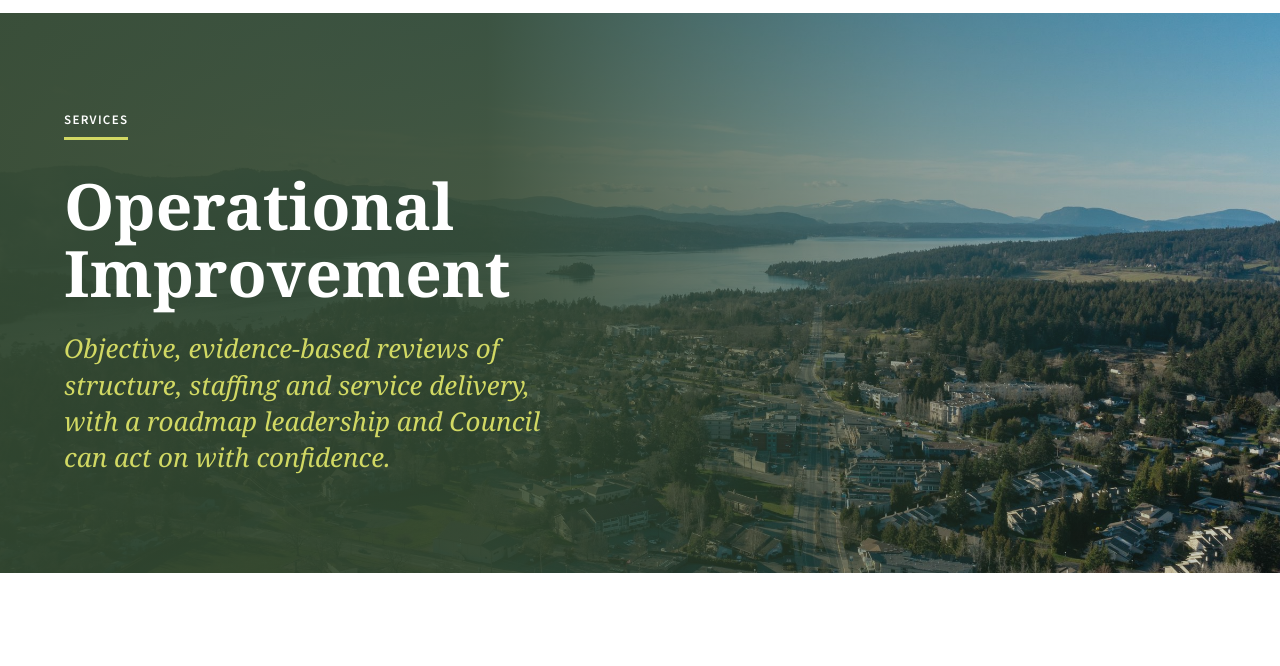
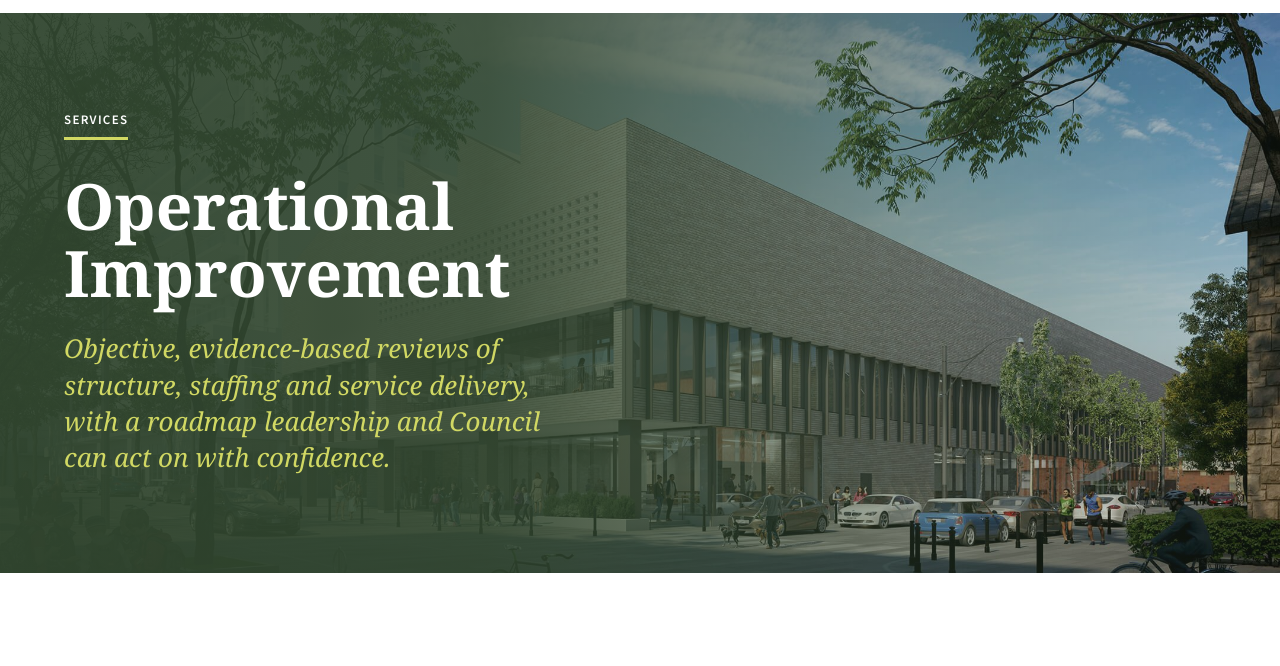
Before and after one commit to bailemor/sample-web-site, a plain HTML site: page operational-improvement.html in a window 1280 px wide. Shown: the part 108-774 px from the top of the page. Drawn offline with Linux system fonts and the light colour scheme.

Commit message:
Operational Improvement: new library rendering as the hero
Library name on the facade blurred. Permission from the rendering's owner
is still needed.

Co-Authored-By: Claude Opus 5.5 <noreply@anthropic.com>
Claude-Session: https://claude.ai/code/session_01XRxcuqMj64czPpwdNU61jx

```diff
--- a/operational-improvement.html
+++ b/operational-improvement.html
@@ -36,7 +36,7 @@
 
 <main id="main">
   <section class="page-hero photo-hero" aria-labelledby="page-title">
-    <img class="hero-photo" src="images/places/brentwood-bay-aerial-1200.jpg" srcset="images/places/brentwood-bay-aerial-800.jpg 800w, images/places/brentwood-bay-aerial-1200.jpg 1200w, images/places/brentwood-bay-aerial-2400.jpg 2400w" sizes="100vw" alt="" fetchpriority="high">
+    <img class="hero-photo" src="images/places/library-rendering-1200.jpg" srcset="images/places/library-rendering-800.jpg 800w, images/places/library-rendering-1200.jpg 1200w, images/places/library-rendering-2160.jpg 2160w" sizes="100vw" alt="" fetchpriority="high">
     <div class="wrap">
       <p class="eyebrow"><a href="services.html">Services</a></p>
       <h1 id="page-title">Operational Improvement</h1>
```
Also changed, not shown: images/places/library-rendering-1200.jpg (added), images/places/library-rendering-2160.jpg (added), images/places/library-rendering-800.jpg (added).
